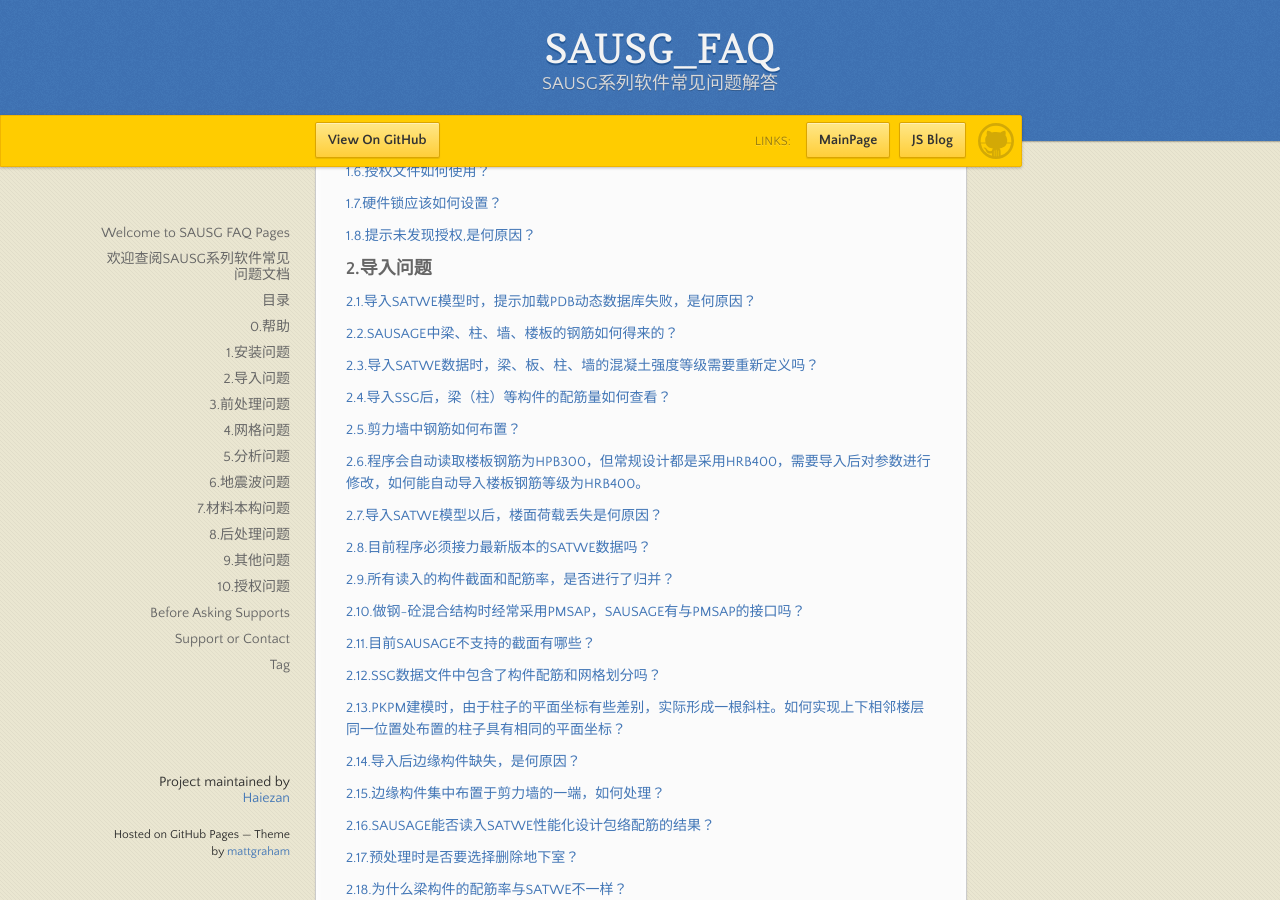
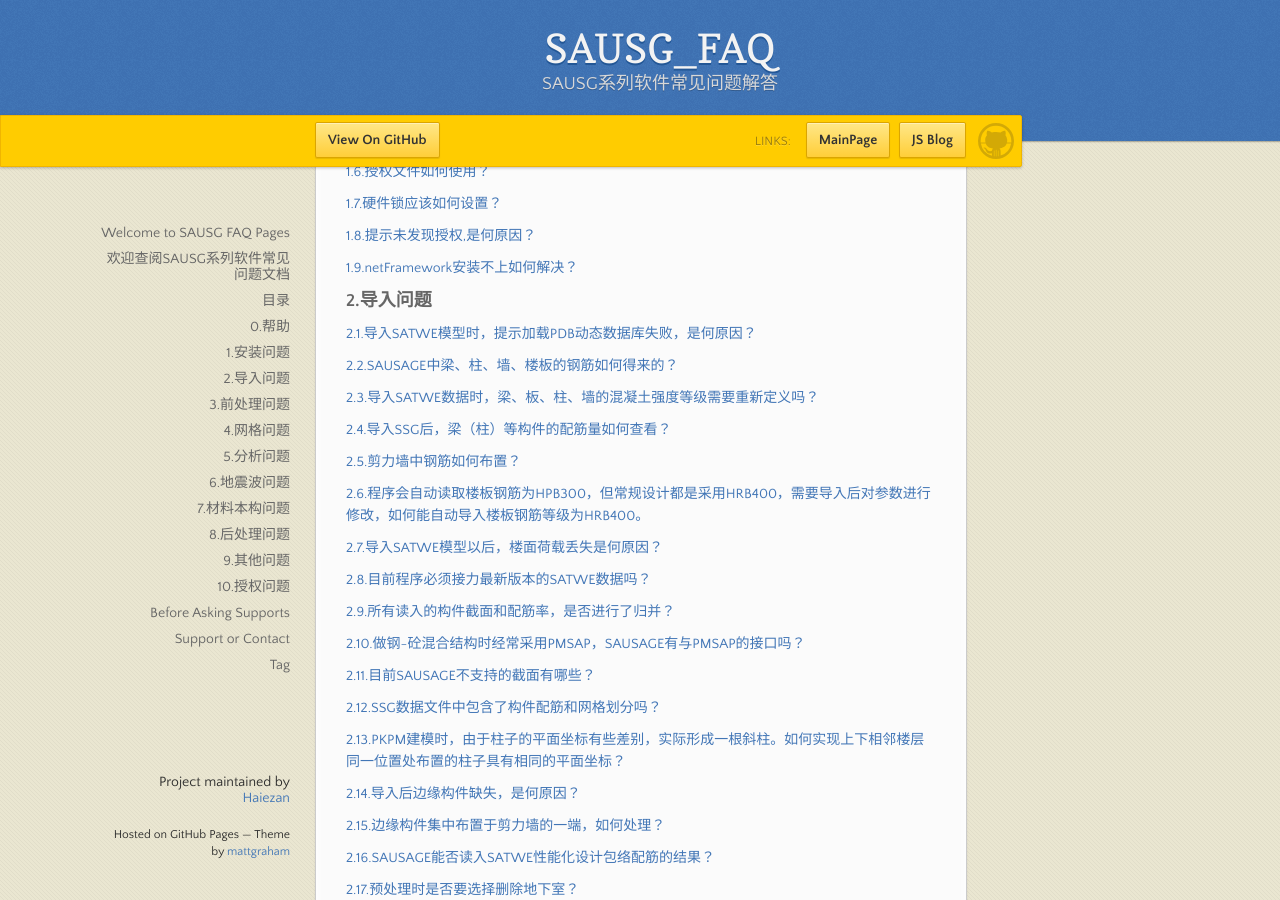
Before and after one commit to Haiezan/SAUSG_FAQ, a Jekyll site: the page built from index.md, in a window 1280 px wide and 900 px high, scrolled down 986 px. Built offline with Jekyll 4.4.1, drawn with Linux system fonts in a browser that asks for light colours; our own code applies the rules of GitHub Pages for plain Markdown files; comment, search, counter and statistics services are not loaded.

Commit message:
Update index.md

```diff
--- a/index.md
+++ b/index.md
@@ -36,6 +36,7 @@
 #### [1.6.授权文件如何使用？](/1.安装问题/1.6.授权文件如何使用.md)
 #### [1.7.硬件锁应该如何设置？](/1.安装问题/1.7.硬件锁应该如何设置.md)
 #### [1.8.提示未发现授权,是何原因？](/1.安装问题/1.8.提示未发现授权,是何原因.md)
+#### [1.9.netFramework安装不上如何解决？](/1.安装问题/1.9.netFramework安装不上如何解决.md)
 
 ### 2.导入问题
 
```
